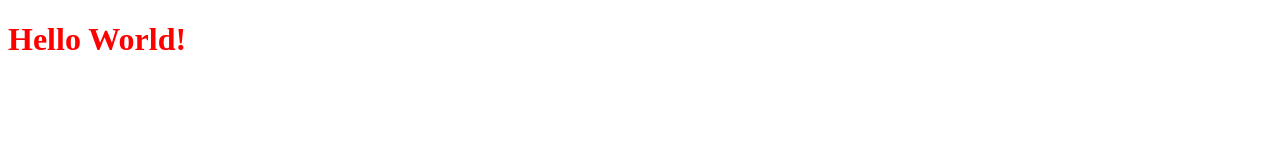
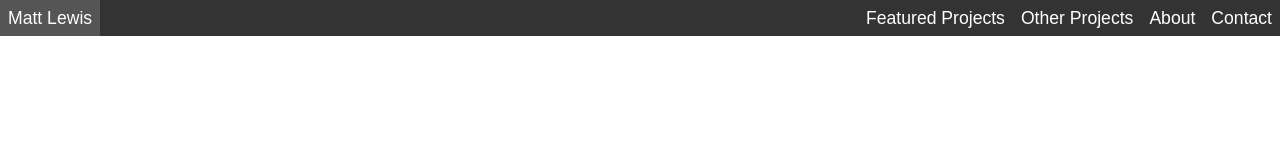
Before and after one commit to matt2112/new-portfolio, a React app: page / in a window 1280 px wide. Built offline with nearby package versions, Linux system fonts and the light colour scheme.

Commit message:
add navbar component

```diff
--- /dev/null
+++ b/src/components/navbar.js
@@ -0,0 +1,17 @@
+import React from 'react';
+
+const Navbar = () => {
+    return (
+        <div className="navbar">
+            <div className="navbar__nav-item">Matt Lewis</div>
+            <div className="navbar__right-block">
+                <div className="navbar__nav-item">Featured Projects</div>
+                <div className="navbar__nav-item">Other Projects</div>
+                <div className="navbar__nav-item">About</div>
+                <div className="navbar__nav-item">Contact</div>
+            </div>
+        </div>
+    );
+};
+
+export default Navbar;
--- a/src/index.js
+++ b/src/index.js
@@ -3,9 +3,11 @@ import ReactDOM from 'react-dom';
 
 import './style/style.scss';
 
+import Navbar from './components/navbar';
+
 const App = () => {
     return (
-        <h1>Hello World!</h1>
+        <Navbar />
     );
 }
 
--- /dev/null
+++ b/src/style/components/navbar.scss
@@ -0,0 +1,21 @@
+.navbar {
+    background-color: $dark-grey;
+    display: flex;
+    justify-content: space-between;
+
+    &__nav-item {
+        color: #fff;
+        padding: 0.5rem;
+        font-size: 1.1rem;
+
+        &:hover {
+            background-color: $light-grey;
+            cursor: pointer;
+        }
+    }
+
+    &__right-block {
+        display: flex;
+        justify-content: flex-end;
+    }
+}
--- a/src/style/style.scss
+++ b/src/style/style.scss
@@ -1,3 +1,3 @@
-h1 {
-    color: red;
-}
+@import './vendor/normalize';
+@import './variables';
+@import './components/navbar';
--- /dev/null
+++ b/src/style/variables.scss
@@ -0,0 +1,2 @@
+$dark-grey: #333;
+$light-grey: #555;
--- a/webpack.config.js
+++ b/webpack.config.js
@@ -25,6 +25,10 @@ module.exports = {
             {
                 use: ['style-loader', 'css-loader', 'sass-loader'],
                 test: /\.scss$/
+            },
+            {
+                use: ['style-loader', 'css-loader'],
+                test: /\.css$/
             }
         ]
     },
```
Also changed, not shown: README.md, src/style/vendor/normalize.css (added).
